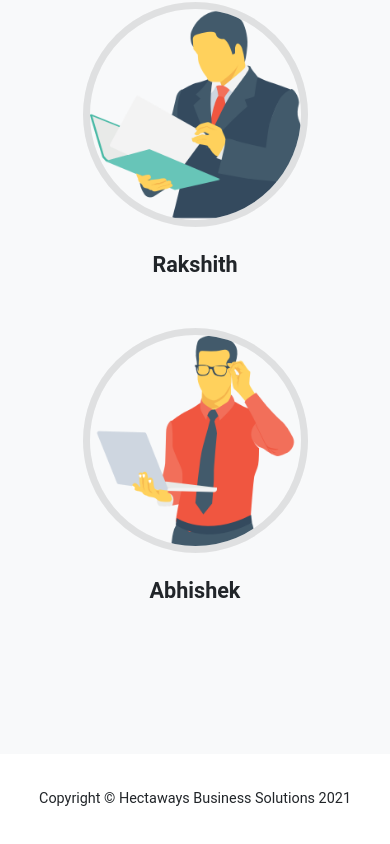
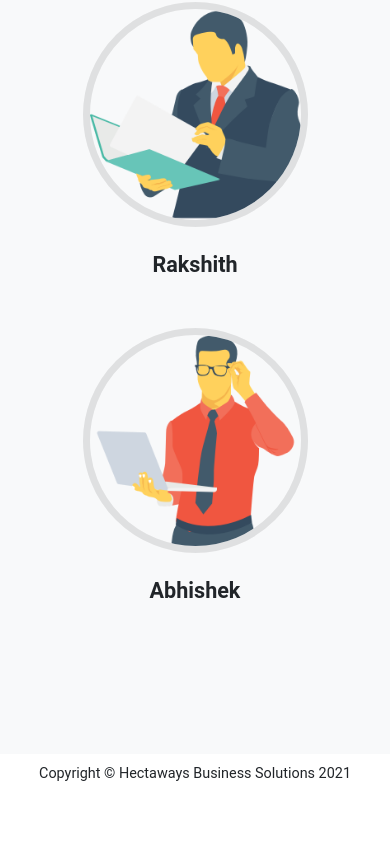
Before and after one commit to AkshayaAcharya/hectaways-app, a React (Create React App) app: page / in a window 390 px wide. Shown: the part 5134-5978 px from the top of the page. After the commit the page ends 5928 px from the top, so only its background shows below. Built offline with nearby package versions, Linux system fonts and the light colour scheme.

Commit message:
Seventh Version

```diff
--- a/src/App.js
+++ b/src/App.js
@@ -93,7 +93,7 @@ function App() {
         <div className="col-md-4 text-center">
           <span className="copyright text-center">Copyright &copy; Hectaways Business Solutions 2021</span>
         </div>
-        <div className="col-md-4">
+        {/* <div className="col-md-4"> */}
           {/* <ul className="list-inline social-buttons">
             <li className="list-inline-item">
               <a href="#something">
@@ -117,7 +117,7 @@ function App() {
             </li>
           </ul>
         </div> */}
-      </div>
+      {/* </div> */}
     </div>
   </footer>
     </div>
--- a/src/assets/css/hectaways.css
+++ b/src/assets/css/hectaways.css
@@ -52,7 +52,7 @@ h6 {
     text-transform: none;
     font-family: "Roboto", -apple-system, BlinkMacSystemFont, "Segoe UI", Roboto, "Helvetica Neue", Arial, sans-serif, "Apple Color Emoji", "Segoe UI Emoji", "Segoe UI Symbol", "Noto Color Emoji";
 }
-@media (min-width: 750px) {
+@media (max-width: 700px) {
     section {
         padding: 250px 0;
     }
@@ -675,7 +675,7 @@ section#contact :-ms-input-placeholder {
     font-family: Roboto, -apple-system, BlinkMacSystemFont, "Segoe UI", Roboto, "Helvetica Neue", Arial, sans-serif, "Apple Color Emoji", "Segoe UI Emoji", "Segoe UI Symbol", "Noto Color Emoji";
 }
 .footer {
-    padding: 25px 0;
+    /* padding: 25px 0; */
     text-align: center;
 }
 .footer span.copyright {
```
Also changed, not shown: src/assets/img/header-logo.png, src/assets/img/name.png.
